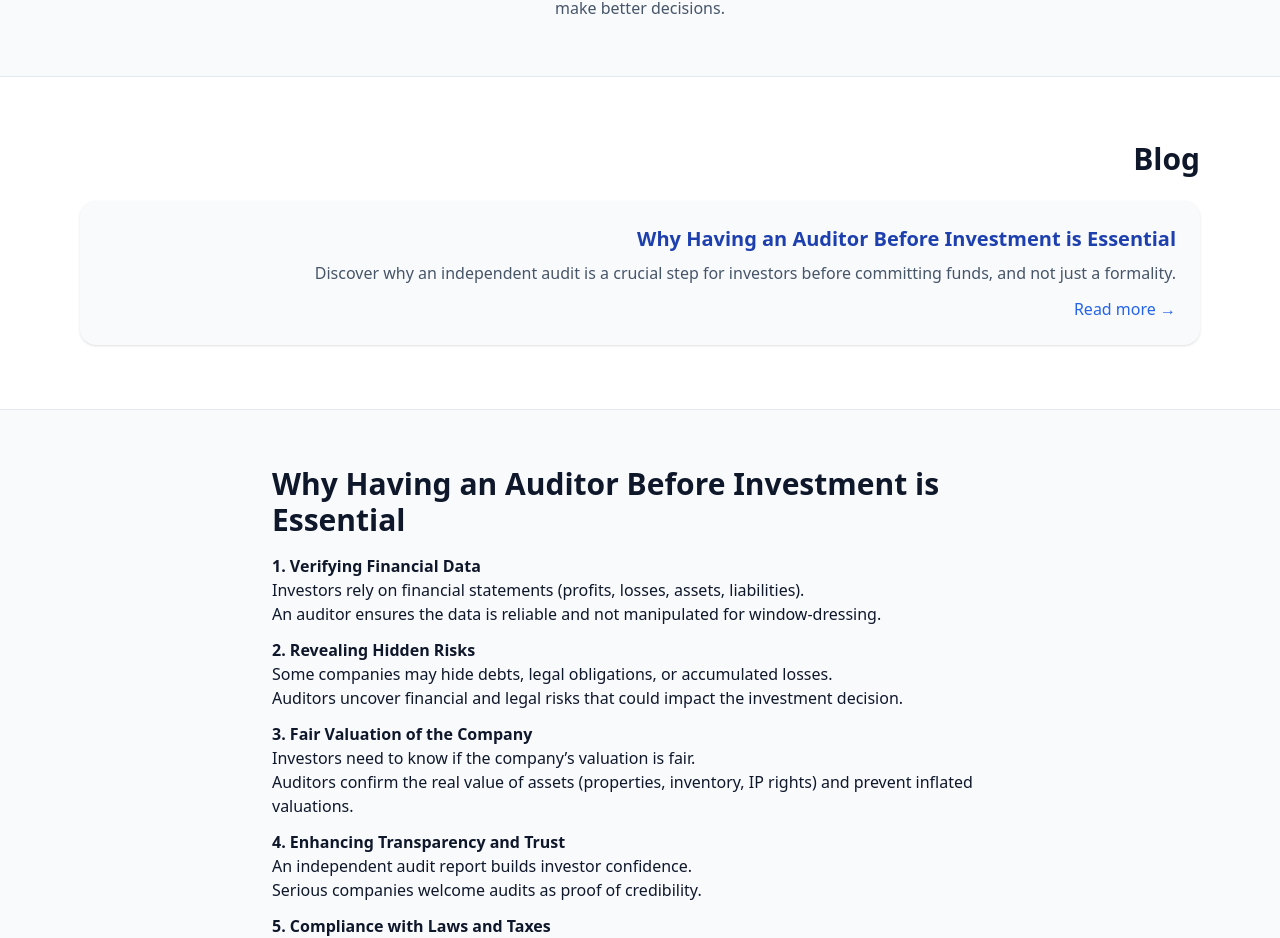
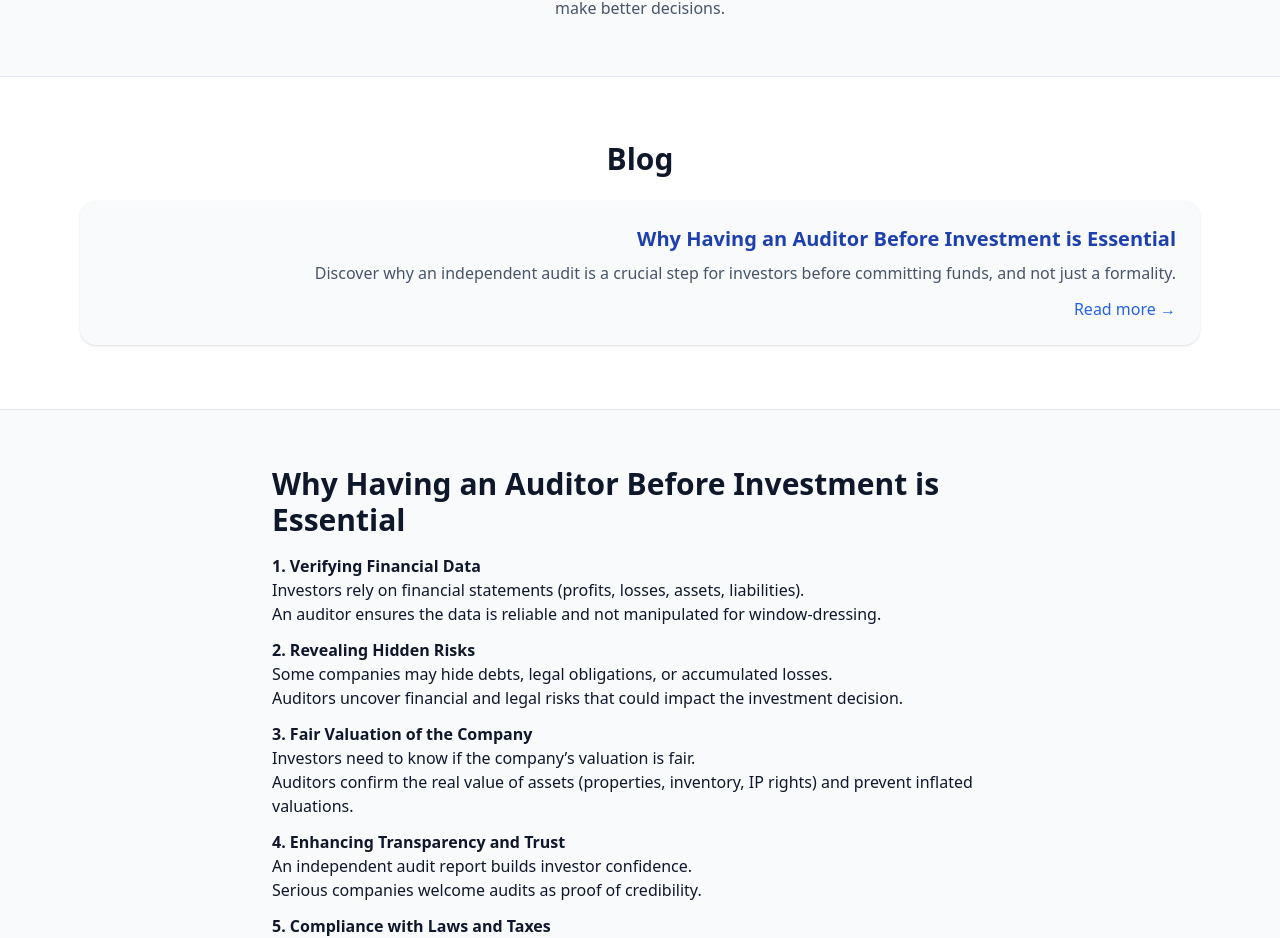
Before and after one commit to mrmohamadyusuf-debug/thebridge-vercel, a React (Vite) app: page / in a window 1280 px wide. Shown: the part 1475-2413 px from the top of the page. Built offline with nearby package versions, Linux system fonts and the light colour scheme.

Commit message:
Update App.jsx

```diff
--- a/src/App.jsx
+++ b/src/App.jsx
@@ -359,7 +359,9 @@
       {/* BLOG LIST */}
       <section id="blog" className="py-16 bg-white border-t border-slate-200 text-right scroll-mt-24">
         <div className="mx-auto max-w-6xl px-4">
-          <h2 className="text-2xl md:text-3xl font-bold mb-6">{lang === 'ar' ? 'المقالات' : 'Blog'}</h2>
+          <h2 className="text-2xl md:text-3xl font-bold mb-6 text-center">
+  {lang === 'ar' ? 'المقالات' : 'Blog'}
+</h2>
 
           <div className="space-y-6">
             {posts.map((p) => (
```
